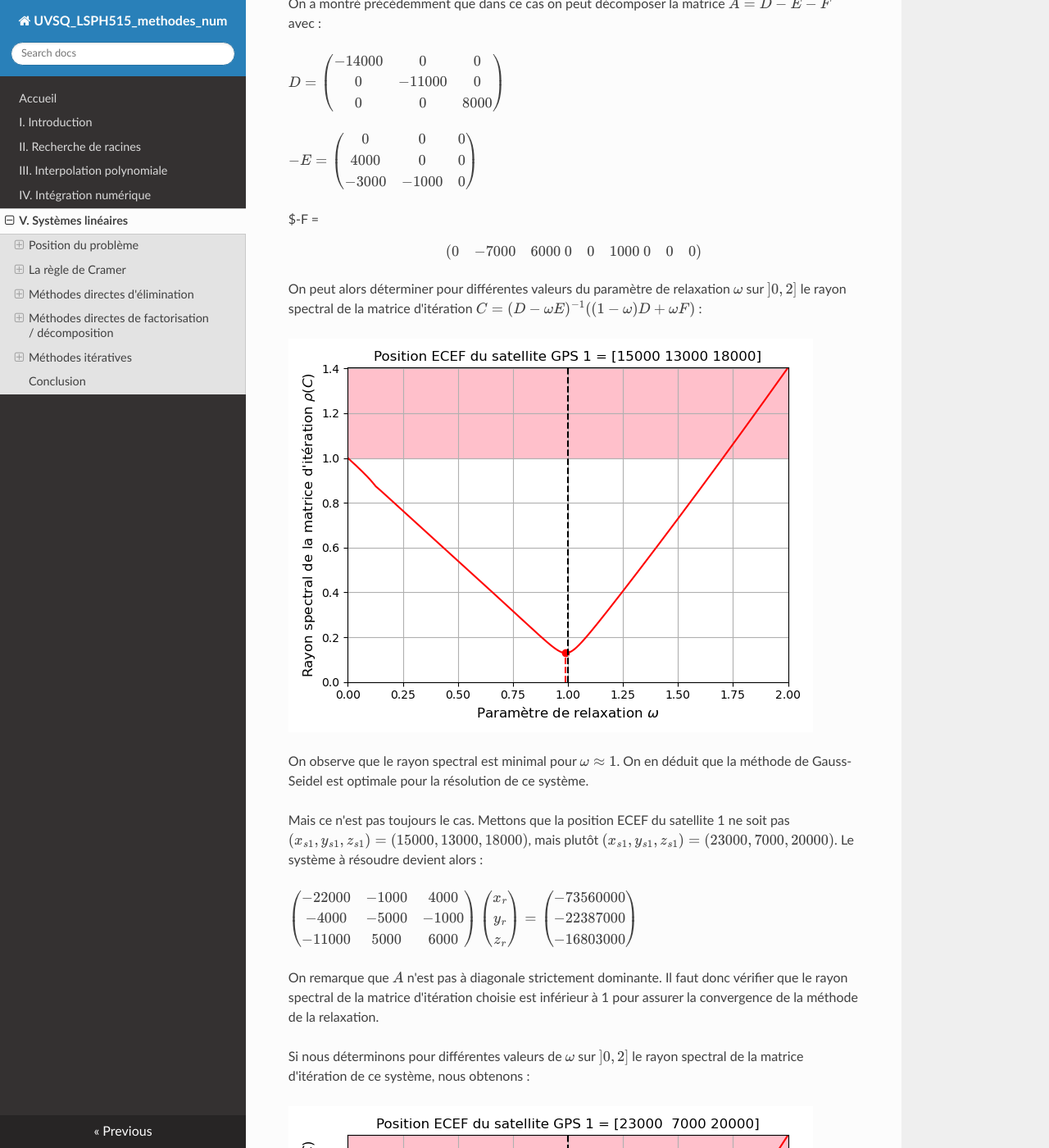
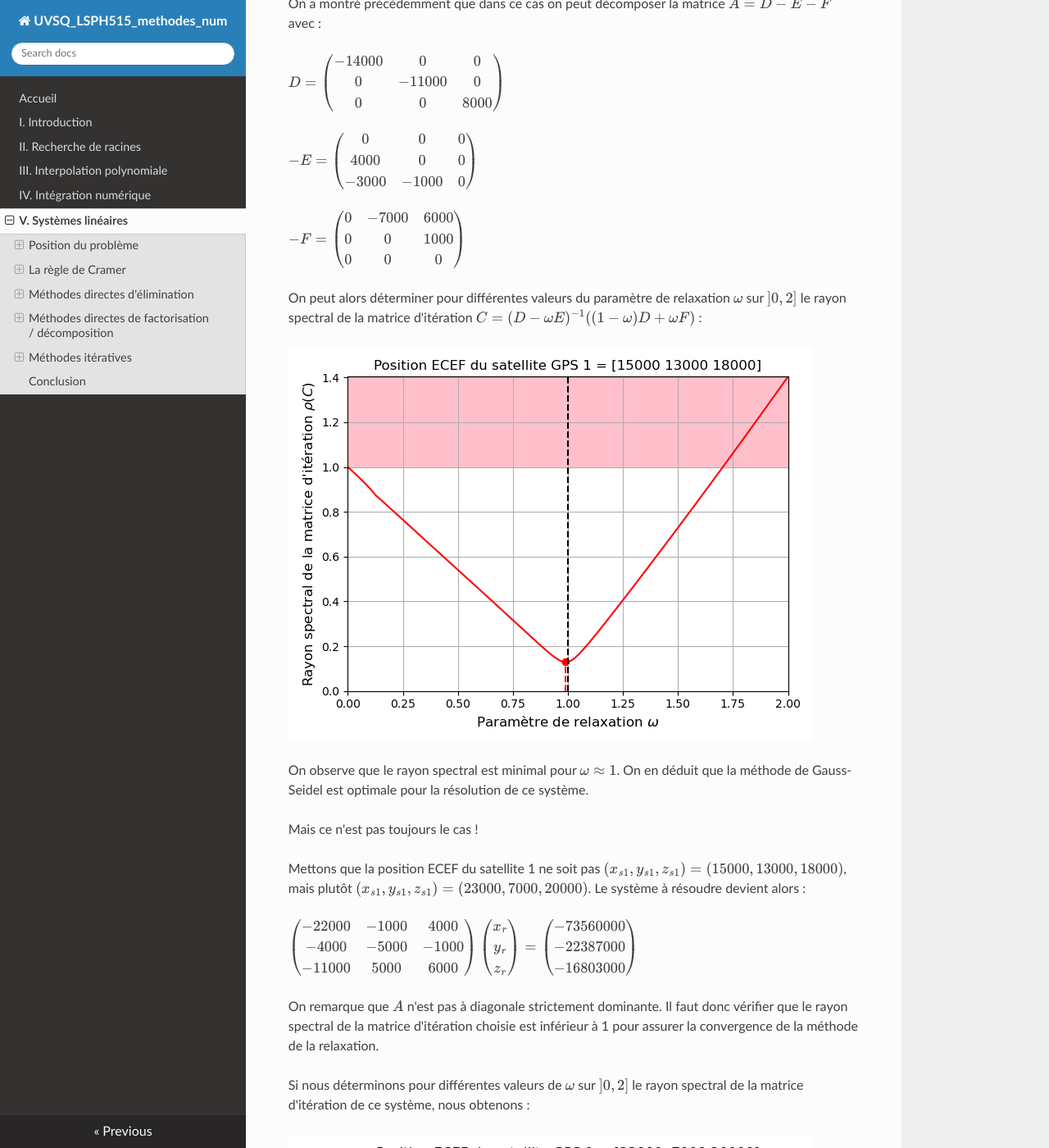
Before and after one commit to NicOudart/UVSQ_LSPH515_methodes_num, an MkDocs documentation site: the page built from docs/Chap5_Systemes_lineaires.md, in a window 1280 px wide and 1400 px high, scrolled down 54876 px. Shown: the whole window at 82% size. Built offline with MkDocs 1.6.1, drawn with Linux system fonts in a browser that asks for light colours; nearby versions of some CDN libraries.

Commit message:
-Minor fix in Chapter 5.

```diff
--- a/docs/Chap5_Systemes_lineaires.md
+++ b/docs/Chap5_Systemes_lineaires.md
@@ -2899,7 +2899,7 @@ $-F =
   0 & -7000 & 6000 \\
   0 & 0 & 1000 \\
   0 & 0 & 0
- \end{pmatrix}
+ \end{pmatrix}$
 
 On peut alors déterminer pour différentes valeurs du paramètre de relaxation $\omega$ sur $]0,2]$ le rayon spectral de la matrice d'itération $C = (D - \omega E)^{-1} ((1-\omega) D + \omega F)$ :
 
@@ -2908,7 +2908,8 @@ On peut alors déterminer pour différentes valeurs du paramètre de relaxation
 On observe que le rayon spectral est minimal pour $\omega \approx 1$.
 On en déduit que la méthode de Gauss-Seidel est optimale pour la résolution de ce système.
 
-Mais ce n'est pas toujours le cas.
+Mais ce n'est pas toujours le cas !
+
 Mettons que la position ECEF du satellite 1 ne soit pas $(x_{s1},y_{s1},z_{s1}) = (15000,13000,18000)$, mais plutôt $(x_{s1},y_{s1},z_{s1}) = (23000,7000,20000)$.
 Le système à résoudre devient alors :
 
```
